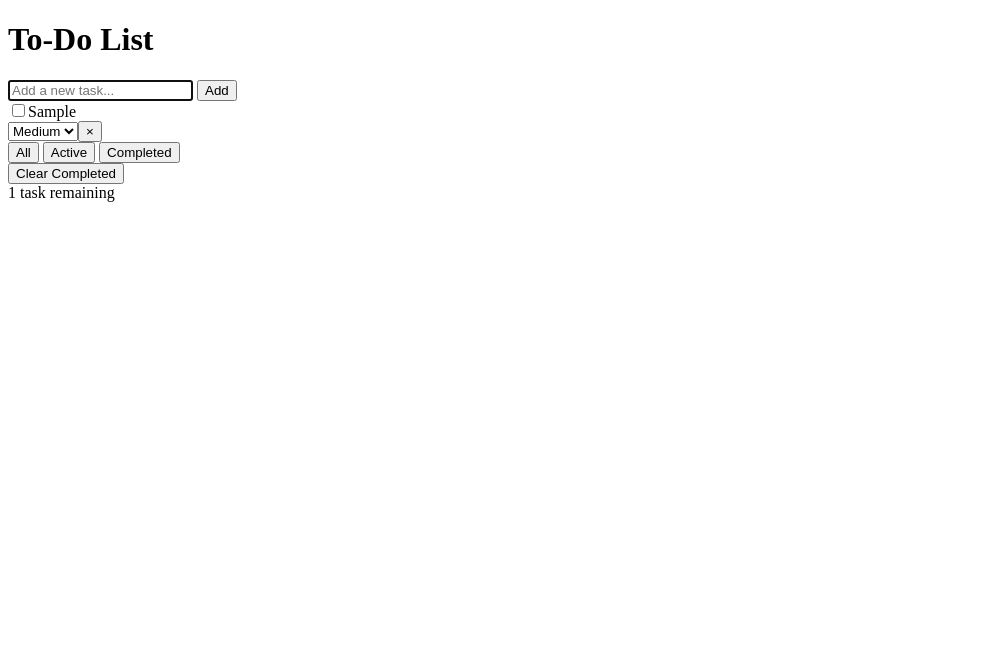
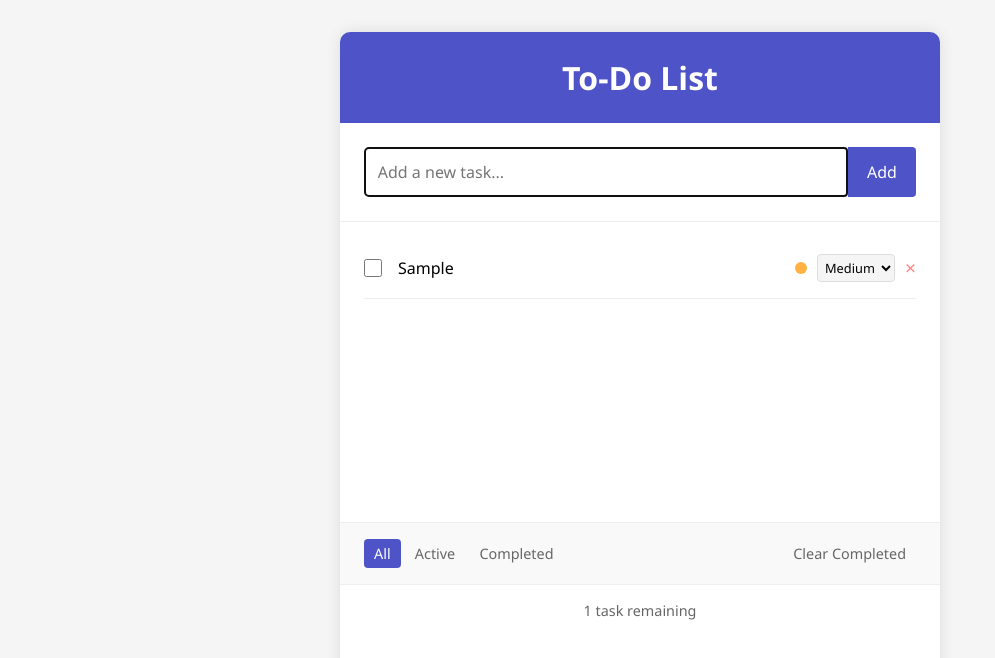
Before and after one commit to banaprojects/codealpha_tasks, a plain HTML site: page CodeAlpha_To_Do_List/index.html in a window 1280 px wide. Both pictures are taken after typing "Sample" into the empty fields and a click on the button "Add". Shown: the whole page, without its empty margins (0-995 px from the left). Drawn offline with Linux system fonts and the light colour scheme.

Commit message:
Added CSS to make the list more appealing and engaging

```diff
--- a/CodeAlpha_To_Do_List/index.html
+++ b/CodeAlpha_To_Do_List/index.html
@@ -4,7 +4,7 @@
     <meta charset="UTF-8" />
     <meta name="viewport" content="width=device-width, initial-scale=1.0" />
     <title>To-Do List App</title>
-    <link rel="stylesheet" href="styles.css" />
+    <link rel="stylesheet" href="style.css" />
   </head>
   <body>
     <div class="container">
@@ -17,9 +17,7 @@
         <button id="add-button">Add</button>
       </div>
 
-      <div class="tasks-container" id="tasks-container">
-        <!-- Tasks will be added here dynamically -->
-      </div>
+      <div class="tasks-container" id="tasks-container"></div>
 
       <div class="filters">
         <div class="filter-buttons">
--- a/CodeAlpha_To_Do_List/style.css
+++ b/CodeAlpha_To_Do_List/style.css
@@ -0,0 +1,197 @@
+* {
+    margin: 0;
+    padding: 0;
+    box-sizing: border-box;
+    font-family: 'Segoe UI', Tahoma, Geneva, Verdana, sans-serif;
+  }
+
+  body {
+    background-color: #f5f5f5;
+    display: flex;
+    justify-content: center;
+    min-height: 100vh;
+    padding: 2rem;
+  }
+
+  .container {
+    width: 100%;
+    max-width: 600px;
+    background-color: white;
+    border-radius: 10px;
+    box-shadow: 0 0 15px rgba(0, 0, 0, 0.1);
+    overflow: hidden;
+  }
+
+  .app-header {
+    background-color: #4e54c8;
+    color: white;
+    padding: 1.5rem;
+    text-align: center;
+  }
+
+  .input-section {
+    display: flex;
+    padding: 1.5rem;
+    border-bottom: 1px solid #eee;
+  }
+
+  #task-input {
+    flex: 1;
+    padding: 0.8rem;
+    border: 1px solid #ddd;
+    border-radius: 4px 0 0 4px;
+    font-size: 1rem;
+  }
+
+  #add-button {
+    background-color: #4e54c8;
+    color: white;
+    border: none;
+    padding: 0 1.2rem;
+    border-radius: 0 4px 4px 0;
+    cursor: pointer;
+    font-size: 1rem;
+    transition: background-color 0.3s;
+  }
+
+  #add-button:hover {
+    background-color: #3a3f99;
+  }
+
+  .tasks-container {
+    padding: 1rem 1.5rem;
+    min-height: 300px;
+  }
+
+  .task-item {
+    display: flex;
+    align-items: center;
+    padding: 1rem 0;
+    border-bottom: 1px solid #eee;
+    animation: fadeIn 0.5s;
+  }
+
+  @keyframes fadeIn {
+    from { opacity: 0; transform: translateY(10px); }
+    to { opacity: 1; transform: translateY(0); }
+  }
+
+  .task-item input[type="checkbox"] {
+    margin-right: 1rem;
+    height: 18px;
+    width: 18px;
+    cursor: pointer;
+  }
+
+  .task-item label {
+    flex: 1;
+    font-size: 1rem;
+    cursor: pointer;
+    word-break: break-word;
+  }
+
+  .task-item.completed label {
+    text-decoration: line-through;
+    color: #888;
+  }
+
+  .delete-btn {
+    color: #ff5252;
+    background: none;
+    border: none;
+    cursor: pointer;
+    font-size: 1.2rem;
+    opacity: 0.7;
+    transition: opacity 0.3s;
+  }
+
+  .delete-btn:hover {
+    opacity: 1;
+  }
+
+  .task-actions {
+    display: flex;
+    align-items: center;
+  }
+
+  .priority-indicator {
+    width: 12px;
+    height: 12px;
+    border-radius: 50%;
+    margin-right: 10px;
+  }
+
+  .priority-high {
+    background-color: #ff5252;
+  }
+
+  .priority-medium {
+    background-color: #ffb142;
+  }
+
+  .priority-low {
+    background-color: #26de81;
+  }
+
+  .priority-selector {
+    margin-right: 10px;
+    background-color: #f5f5f5;
+    border: 1px solid #ddd;
+    border-radius: 4px;
+    padding: 3px;
+    font-size: 0.8rem;
+  }
+
+  .filters {
+    display: flex;
+    padding: 1rem 1.5rem;
+    background-color: #f9f9f9;
+    border-top: 1px solid #eee;
+    justify-content: space-between;
+  }
+
+  .filter-button {
+    background: none;
+    border: none;
+    cursor: pointer;
+    font-size: 0.9rem;
+    color: #666;
+    padding: 5px 10px;
+    border-radius: 4px;
+    transition: all 0.3s;
+  }
+
+  .filter-button.active {
+    background-color: #4e54c8;
+    color: white;
+  }
+
+  .filter-button:hover:not(.active) {
+    background-color: #eee;
+  }
+
+  .status {
+    padding: 1rem 1.5rem;
+    font-size: 0.9rem;
+    color: #666;
+    text-align: center;
+    border-top: 1px solid #eee;
+  }
+
+  @media (max-width: 480px) {
+    .filters {
+      flex-direction: column;
+      gap: 0.5rem;
+    }
+
+    .filter-buttons {
+      display: flex;
+      justify-content: space-between;
+      width: 100%;
+    }
+
+    .clear-completed {
+      width: 100%;
+      margin-top: 0.5rem;
+    }
+  }
```
